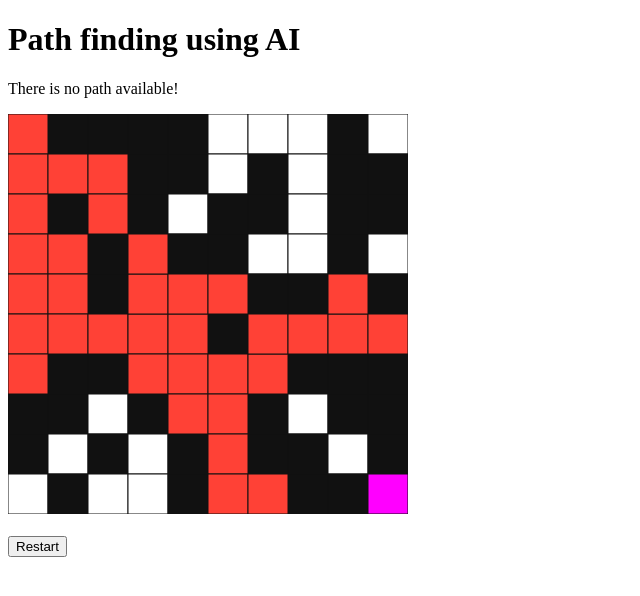
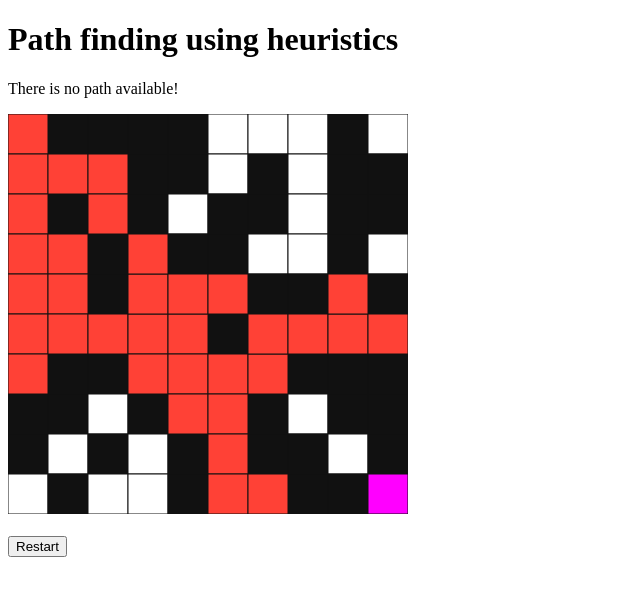
Before and after one commit to JaskJohin/Path-Finding-Using-A-Star, a plain HTML site: page index.html in a window 1280 px wide. Shown: the whole page, without its empty margins (0-640 px from the left). Drawn offline with Linux system fonts and the light colour scheme.

Commit message:
Some minor changes to the index.html file

```diff
--- a/index.html
+++ b/index.html
@@ -4,11 +4,11 @@
     <meta charset="UTF-8">
     <meta http-equiv="X-UA-Compatible" content="IE=edge">
     <meta name="viewport" content="width=device-width, initial-scale=1.0">
-    <title>AI</title>
+    <title>A*</title>
   </head>
   <body>
     <div id='container'>
-      <h1>Path finding using AI</h1>
+      <h1>Path finding using heuristics</h1>
       <p id="status"></p>
       <canvas id='canvas'></canvas>
       </br>
```
